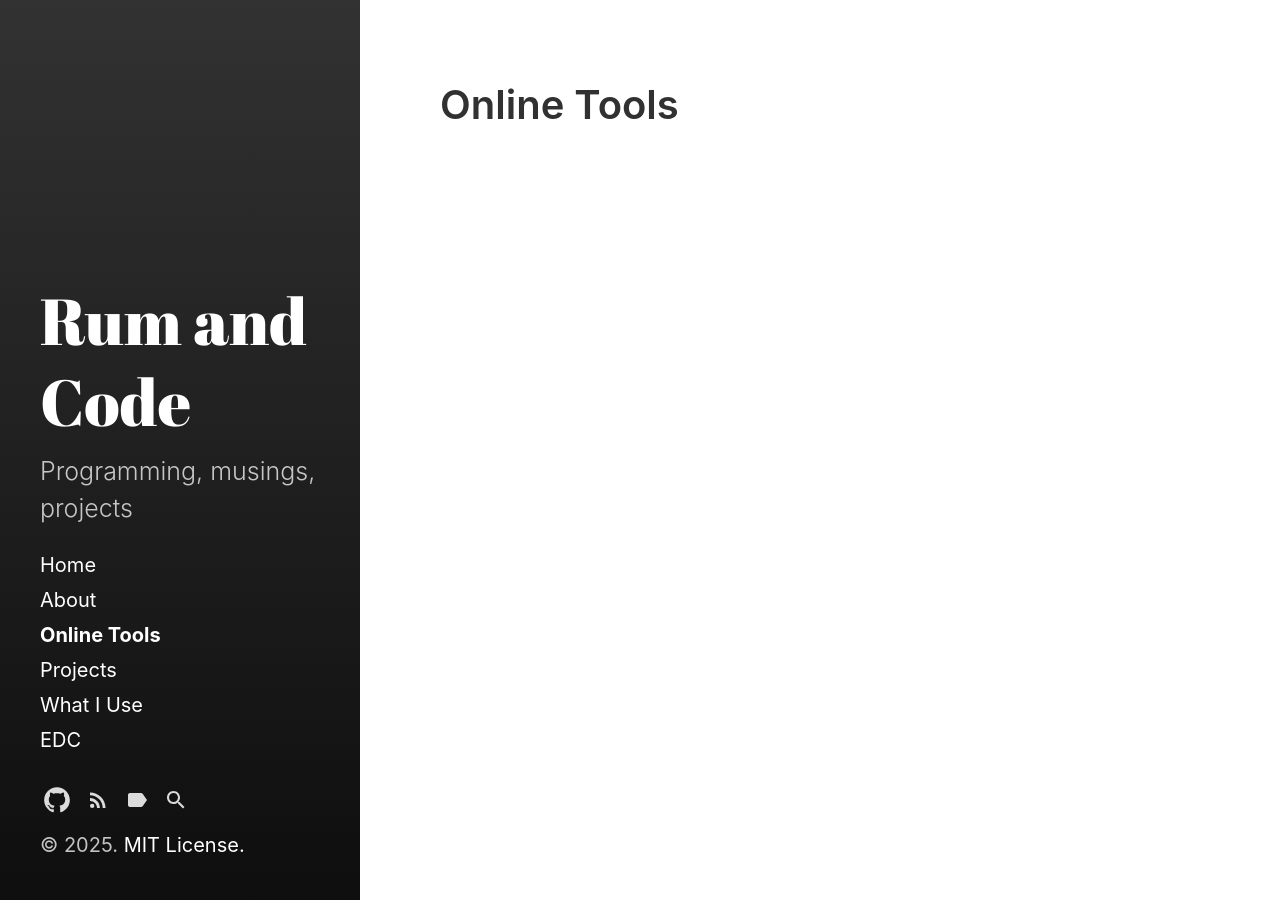
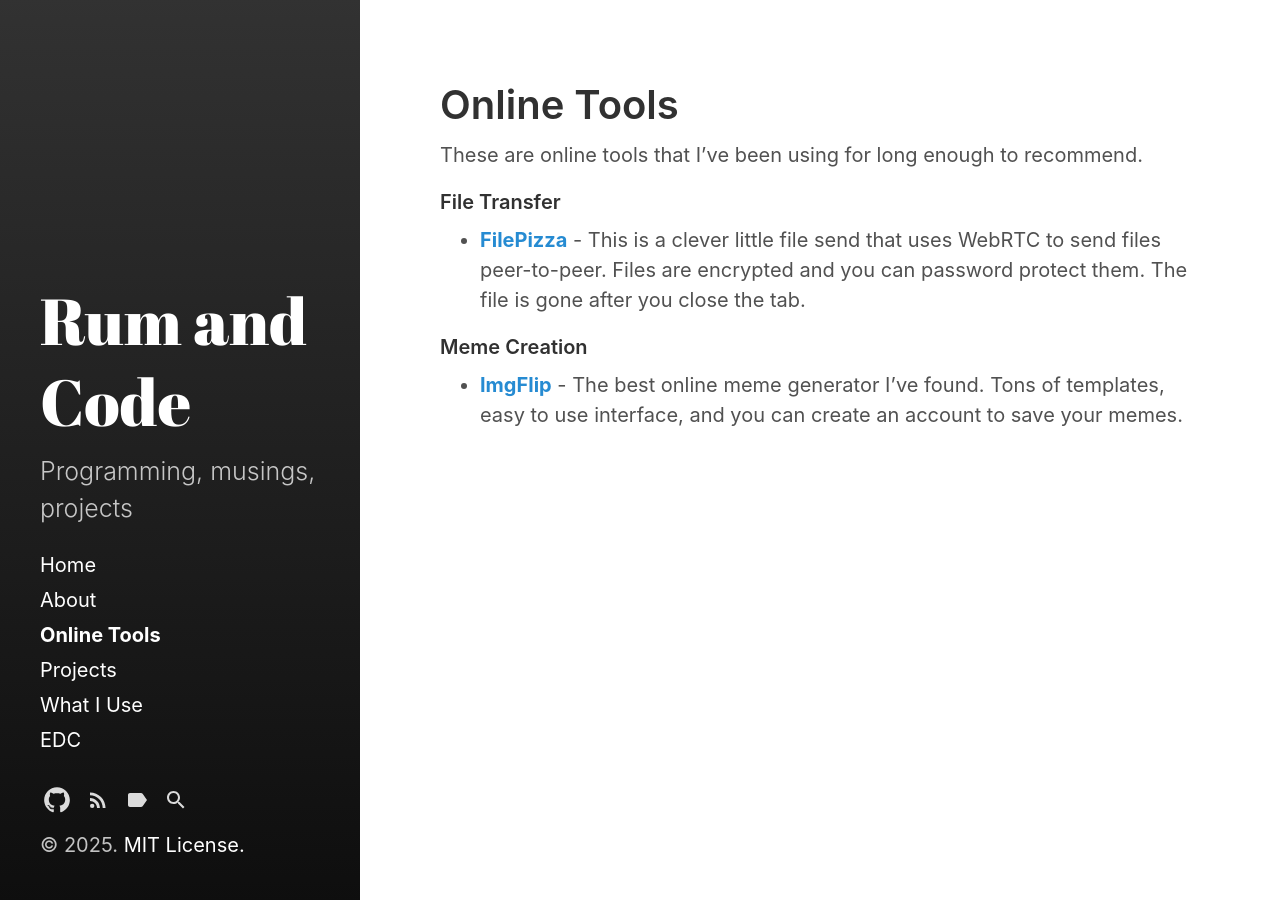
Before and after one commit to Echostorm44/echostorm44.github.io, a Jekyll site: the page built from category/OnlineTools.md, in a window 1280 px wide. Built offline with Jekyll 4.4.1, drawn with Linux system fonts in a browser that asks for light colours.

Commit message:
Started online tools

```diff
--- a/category/OnlineTools.md
+++ b/category/OnlineTools.md
@@ -2,3 +2,13 @@
 layout: category
 title: Online Tools
 ---
+
+These are online tools that I've been using for long enough to recommend.
+
+#### File Transfer
+
+- **[FilePizza](https://file.pizza/)** - This is a clever little file send that uses WebRTC to send files peer-to-peer.  Files are encrypted and you can password protect them. The file is gone after you close the tab.
+
+#### Meme Creation
+
+- **[ImgFlip](https://imgflip.com/memetemplates)** - The best online meme generator I've found.  Tons of templates, easy to use interface, and you can create an account to save your memes.
```
